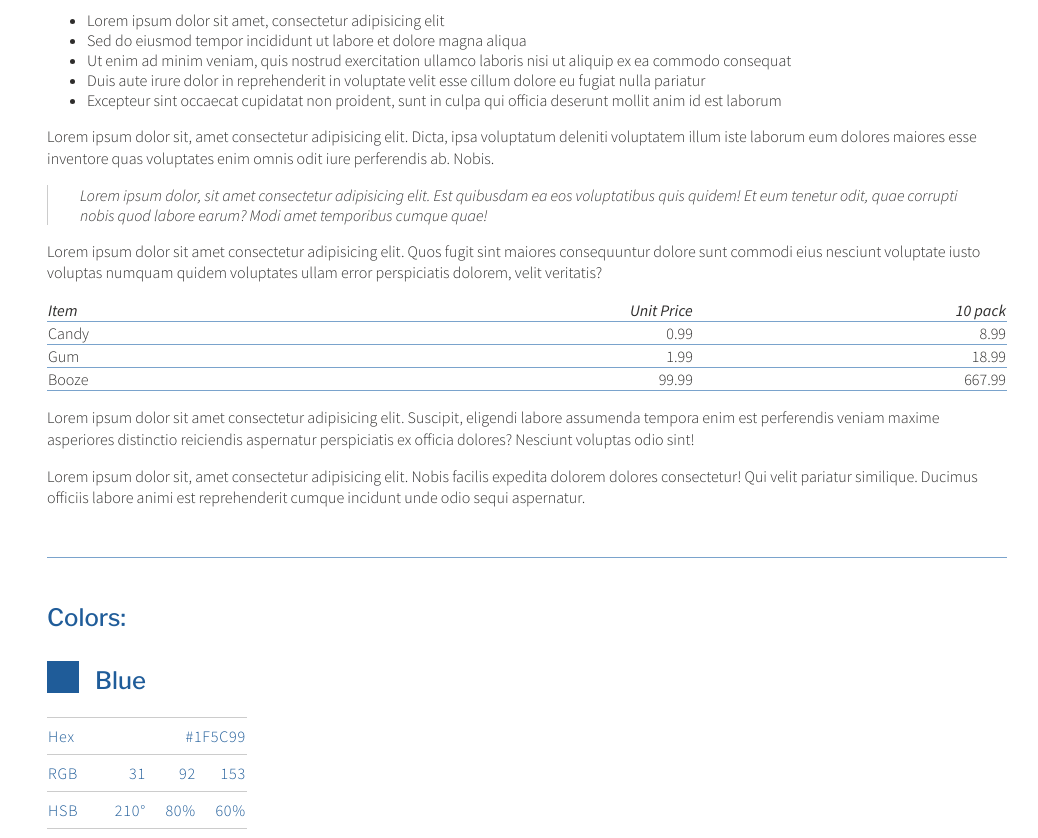
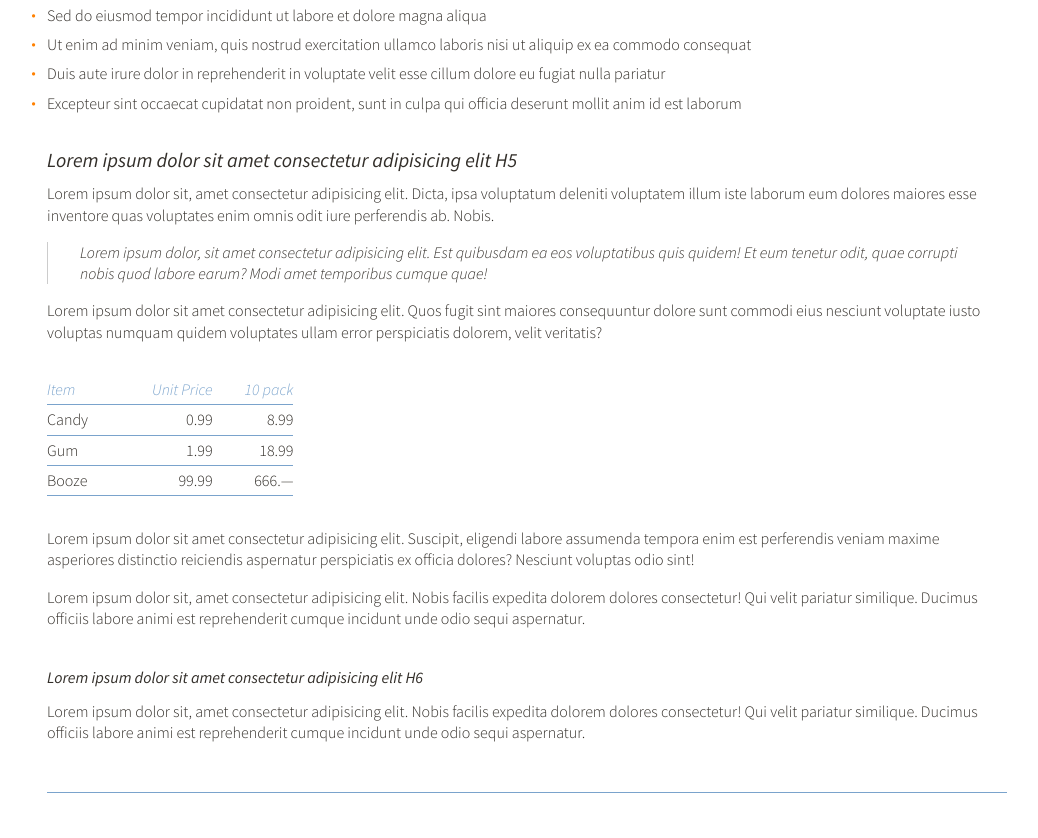
Before and after one commit to eracom/css-typography-test-page, a plain HTML site: page index.html in a window 1280 px wide. Shown: the part 800-1638 px from the top of the page, without its empty margins (113-1151 px from the left). Drawn offline with nearby package versions, Linux system fonts and the light colour scheme.

Commit message:
updating…

```diff
--- a/index.html
+++ b/index.html
@@ -103,6 +103,7 @@
 
 
 			/* LINE HEIGHT */
+			body, * { line-height: 1.33em; }
 			     h1 { line-height: 1em;    }
 			     h2 { line-height: 1em;    }
 			     h3 { line-height: 1em;    }
@@ -120,10 +121,10 @@
 
 			h1 + p { }
 			h2 + p { }
-			h3 + p { }
-			h4 + p { }
-			h5 + p { }
-			h6 + p { }
+			h3 + p { margin-top: -1.5em; }
+			h4 + p { margin-top: -1.5em; }
+			h5 + p { margin-top: -1.5em; }
+			h6 + p { margin-top: -1.5em; }
 
 			p + h1 { }
 			p + h2 { }
@@ -136,7 +137,7 @@
 
 
 			/*	LETTER_SPACING */
-			h1 { letter-spacing: -0.067rem; }
+			h1 { letter-spacing: -0.033em; }
 
 			.small { letter-spacing: 0.025em; }
 
@@ -188,19 +189,19 @@
 
 			/*
 				Dark Warm Grey
-				Hex:	#2E2A26
-				RGB:	46  42  38
-				HSB:	30°  18%  18%
-				CMYK:	66%  61%  62%  74%
-				Lab:	17  1  3
+				Hex:	#322E29
+				RGB:	50  46  41
+				HSB:	30°  10%  18%
+				CMYK:	66%  61%  62%  74% ?
+				Lab:	17  1  3 ?
 			*/
-			.darkWarmGrey { color: #2E2A26; }
+			.darkWarmGrey { color: #322E29; }
 
 
 			/* COLOR */
 			body {
 				background-color: #FFF;
-				color: #2E2D2C;
+				color: #322E29;
 			}
 			h1, h2, h3, h4 { color: #1f5c99;}
 
@@ -224,10 +225,28 @@
 
 
 			/* LISTS */
+			ul {
+				list-style-type: none;
+				margin: 0;
+				padding: 0;
+			}
+
+			ul li {
+				margin-bottom: 0.5em;
+				text-indent: -0.5rem;
+			}
+				li:before {
+					font-weight: 900;
+					content: "·";
+					color: #FF8000;
+					display: inline-block;
+					width: 0.5rem;
+			}
 
 
 
-			/* Quotes */
+
+			/* QUOTES */
 			blockquote{
 				margin-left: 0;
 				padding-left: 2rem;
@@ -240,18 +259,32 @@
 
 			/* TABLES */
 			table {
-				width: 100%;
 				border-collapse: collapse;
+				   margin-top: 2em;
+				margin-bottom: 2em;
+			}
+
+			th, td {
+				   padding-top: 0.25em;
+				padding-bottom: 0.25em;
 			}
 
 			table, tr, td { border: none; }
 			th, td { border-bottom: 1px solid #7AA3CC; }
 
-			th { font-weight: normal; font-style: italic; }
+			th { font-style: italic; font-weight: 300; color: #7AA3CC;}
 
-			th, td { text-align: right; }
+			th, td {
+				text-align: right;
+				padding-left: 2em;
+				padding-right: 0;
+			}
 			td:first-of-type,
-			th:first-of-type { text-align: left; }
+			th:first-of-type {
+				text-align: left;
+				padding-left: 0;
+				padding-right: 2em;
+			}
 
 
 
@@ -264,12 +297,12 @@
 		<section id="content">
 
 			<h1 class="display">Lorem ipsum</h1>
-			<h2>Dolor sit amet</h2>
+			<h2>Dolor sit amet H2</h2>
 			<p>Lorem ipsum dolor sit amet consectetur adipisicing elit. Possimus corporis odit neque iusto illum rem in. Quas nihil suscipit, voluptatum placeat delectus cum quisquam voluptas alias. Error repellendus earum perferendis?</p>
-			<h3>Consectetur adipisicing elit</h3>
+			<h3>Consectetur adipisicing elit H3</h3>
 			<p>Lorem ipsum <a href="#">dolor sit amet consectetur adipisicing elit</a>. Hic sapiente dolorum porro, libero consectetur recusandae! Repellat velit vel quia dicta, dolores labore perspiciatis quod? Laboriosam eius quaerat nostrum libero possimus.</p>
 			<p>Lorem ipsum dolor sit amet consectetur adipisicing elit. Nihil officia blanditiis quos? Quis, optio? Dolorum, sunt nostrum aliquam sequi consequatur odio nesciunt cumque! Expedita, facere distinctio possimus repellendus suscipit repudiandae?</p>
-			<h4>Lorem ipsum dolor sit amet consectetur adipisicing elit</h4>
+			<h4>Lorem ipsum dolor sit amet consectetur adipisicing elit H4</h4>
 			<p>Lorem ipsum dolor sit, amet consectetur adipisicing elit. Temporibus veritatis omnis quas, quisquam accusamus aliquid consectetur aperiam ducimus perferendis veniam dolor vel quasi voluptas sint voluptatibus odit minima corporis officia!</p>
 			<p>Lorem ipsum dolor sit amet, consectetur adipisicing elit. Ratione, cumque rem qui officiis explicabo cum sint rerum delectus, numquam dignissimos quisquam odio labore ea obcaecati nostrum saepe quis, tenetur corrupti.</p>
 			<h1>In culpa qui <b>officia</b> deserunt mollit anim id est <b>laborum</b>.</h1>
@@ -283,6 +316,7 @@
 				<li>Excepteur sint occaecat cupidatat non proident, sunt in culpa qui officia deserunt mollit anim id est laborum</li>
 			</ul>
 
+			<h5>Lorem ipsum dolor sit amet consectetur adipisicing elit H5</h5>
 			<p>Lorem ipsum dolor sit, amet consectetur adipisicing elit. Dicta, ipsa voluptatum deleniti voluptatem illum iste laborum eum dolores maiores esse inventore quas voluptates enim omnis odit iure perferendis ab. Nobis.</p>
 
 			<blockquote>Lorem ipsum dolor, sit amet consectetur adipisicing elit. Est quibusdam ea eos voluptatibus quis quidem! Et eum tenetur odit, quae corrupti nobis quod labore earum? Modi amet temporibus cumque quae!</blockquote>
@@ -311,12 +345,14 @@
 					<tr>
 						<td>Booze</td>
 						<td>99.99</td>
-						<td>667.99</td>
+						<td>666.&mdash;</td>
 					</tr>
 				</tbody>
 			</table>
 
 			<p>Lorem ipsum dolor sit amet consectetur adipisicing elit. Suscipit, eligendi labore assumenda tempora enim est perferendis veniam maxime asperiores distinctio reiciendis aspernatur perspiciatis ex officia dolores? Nesciunt voluptas odio sint!</p>
+			<p>Lorem ipsum dolor sit, amet consectetur adipisicing elit. Nobis facilis expedita dolorem dolores consectetur! Qui velit pariatur similique. Ducimus officiis labore animi est reprehenderit cumque incidunt unde odio sequi aspernatur.</p>
+			<h6>Lorem ipsum dolor sit amet consectetur adipisicing elit H6</h6>
 			<p>Lorem ipsum dolor sit, amet consectetur adipisicing elit. Nobis facilis expedita dolorem dolores consectetur! Qui velit pariatur similique. Ducimus officiis labore animi est reprehenderit cumque incidunt unde odio sequi aspernatur.</p>
 
 		</section><!-- #Content -->
@@ -369,10 +405,10 @@
 			<div class="colorInfo darkWarmGrey">
 				<h4><span class="swatch">&nbsp;</span>Dark Warm Grey</h4>
 				<table>		<!-- Dark Warm Grey -->
-					<tr>	<td>Hex</td>	<td colspan="4">#2E2A26</td>									</tr>
-					<tr>	<td>RGB</td>	<td>46</td>		<td>42</td>		<td>38</td>						</tr>
-					<tr>	<td>HSB</td>	<td>30°</td>	<td>18%</td>	<td>18%</td>					</tr>
-					<!--
+					<tr>	<td>Hex</td>	<td colspan="4">#322E29</td>									</tr>
+					<tr>	<td>RGB</td>	<td>50</td>		<td>46</td>		<td>41</td>						</tr>
+					<tr>	<td>HSB</td>	<td>30°</td>	<td>10%</td>	<td>18%</td>					</tr>
+					<!--???
 					<tr>	<td>CMYK</td>	<td>66%</td>	<td>61%</td>	<td>62%</td>	<td>74%</td>	</tr>
 					<tr>	<td>Lab</td>	<td>17</td>		<td>1</td>		<td>3</td>						</tr>
 					-->
@@ -482,6 +518,10 @@
 	hr{ border: none; border-top: 1px solid #7AA3CC; margin-top: 3rem; margin-bottom: 3rem; }
 	img { width: 100%; }
 
+	.colorInfo th, .colorInfo td {
+		padding:0;
+	}
+
 	.colorInfo table { width: auto; border-collapse: collapse; letter-spacing: 0.05em; }
 	.colorInfo td { min-width: 3rem; border-bottom: 1px solid #CCC; border-top: 1px solid #CCC; padding-top: 0.5em; padding-bottom: 0.5em;}
 	.colorInfo h4 + table { margin-top: -0.5em;}
@@ -489,9 +529,9 @@
 
 	.swatch { width: 2rem; height: 2rem; display: inline-block; vertical-align: bottom; margin-right: 1rem;}
 
-	        .blue .swatch { background-color: #1F5C99;}	        .blue h4 { color: #1F5C99;}
-	   .lightBlue .swatch { background-color: #7AA3CC;}	   .lightBlue h4 { color: #7AA3CC;}
-	      .orange .swatch { background-color: #FF8000;}	      .orange h4 { color: #FF8000;}
-	.darkWarmGrey .swatch { background-color: #2E2A26;}	.darkWarmGrey h4 { color: #2E2A26;}
+	        .blue .swatch { background-color: #1F5C99;}	        .blue * { color: #1F5C99;}
+	   .lightBlue .swatch { background-color: #7AA3CC;}	   .lightBlue * { color: #7AA3CC;}
+	      .orange .swatch { background-color: #FF8000;}	      .orange * { color: #FF8000;}
+	.darkWarmGrey .swatch { background-color: #322E29;}	.darkWarmGrey * { color: #322E29;}
 
 </style>
```
Lines whose indentation alone changed are shown as unchanged.
